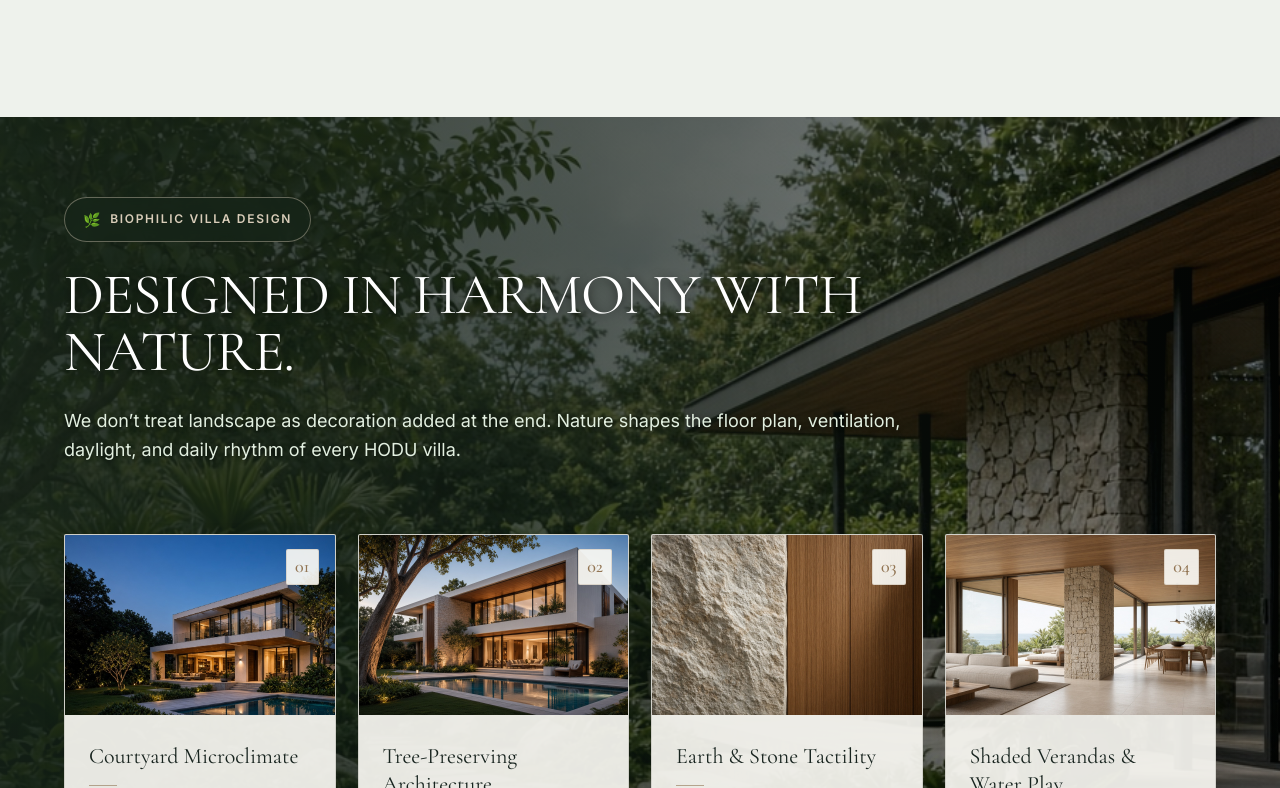
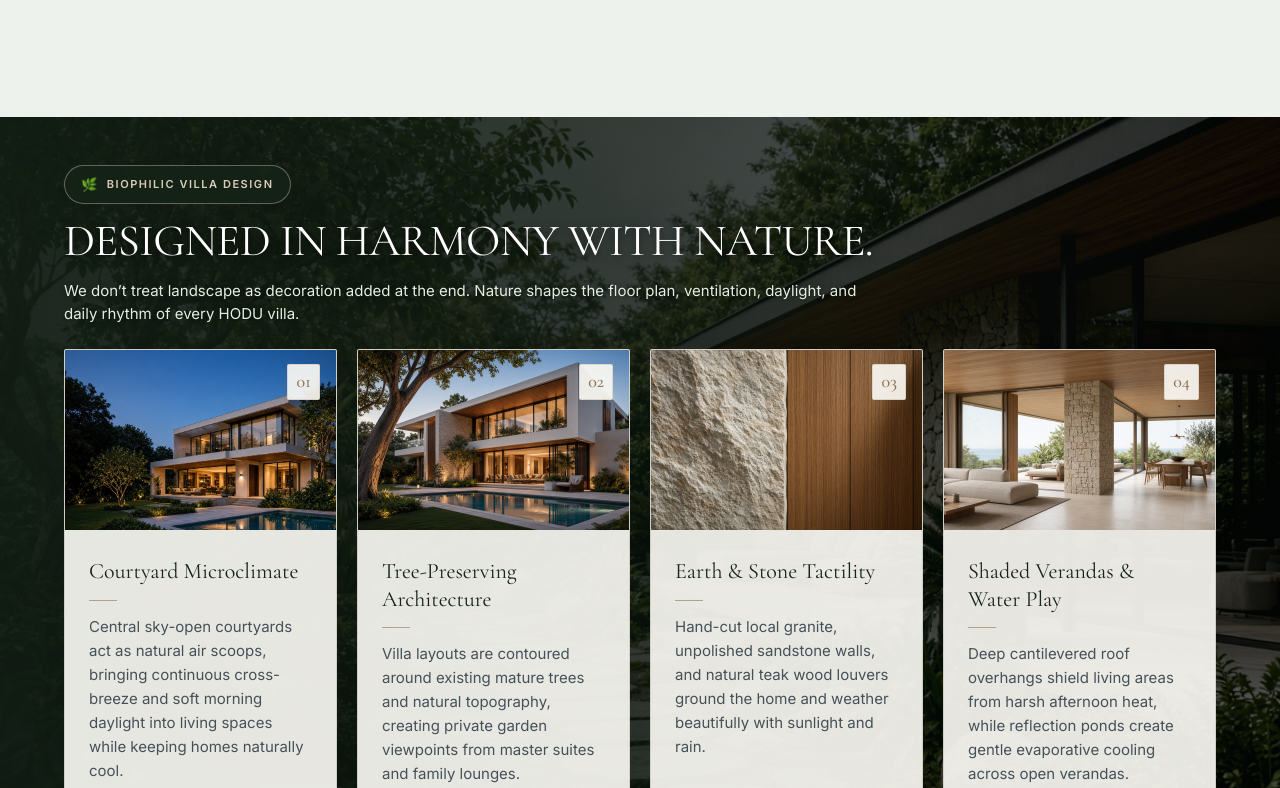
Before and after one commit to palingivinod/Hodu_Template, a React (Vite) app in the folder client/: page / in a window 1280 px wide. Shown: the part 2192-2980 px from the top of the page. Built offline with nearby package versions, Linux system fonts and the light colour scheme.

Commit message:
Set BIOPHILIC VILLA DESIGN section height to 60vh and decrease image brightness to 0.42

```diff
--- a/client/src/styles/global.css
+++ b/client/src/styles/global.css
@@ -692,8 +692,11 @@ body {
 .hodu-biophilic-section {
   position: relative;
   overflow: hidden;
-  padding: 80px 0;
-  background-color: #162419;
+  min-height: 60vh;
+  display: flex;
+  align-items: center;
+  padding: 3rem 0;
+  background-color: #121E15;
   color: #FFFFFF;
 }
 
@@ -712,7 +715,7 @@ body {
   object-fit: cover;
   object-position: center;
   opacity: 1;
-  filter: brightness(0.6) contrast(1.05) !important;
+  filter: brightness(0.42) contrast(1.1) !important;
 }
 
 .hodu-biophilic__bg-overlay {
@@ -720,10 +723,10 @@ body {
   inset: 0;
   background: linear-gradient(
     90deg,
-    rgba(22, 36, 25, 0.82) 0%,
-    rgba(22, 36, 25, 0.55) 45%,
-    rgba(22, 36, 25, 0.25) 75%,
-    rgba(22, 36, 25, 0.1) 100%
+    rgba(18, 30, 21, 0.88) 0%,
+    rgba(18, 30, 21, 0.6) 45%,
+    rgba(18, 30, 21, 0.3) 75%,
+    rgba(18, 30, 21, 0.15) 100%
   );
   z-index: 2;
 }
@@ -734,10 +737,11 @@ body {
   max-width: 1400px;
   margin: 0 auto;
   padding: 0 5vw;
+  width: 100%;
 }
 
 .hodu-biophilic__head {
-  margin-bottom: 70px;
+  margin-bottom: 24px;
   max-width: 900px;
 }
 
@@ -748,46 +752,46 @@ body {
   background-color: rgba(22, 36, 25, 0.75);
   border: 1px solid rgba(217, 205, 185, 0.4);
   border-radius: 999px;
-  padding: 10px 18px;
+  padding: 8px 16px;
   font-family: var(--font-sans);
-  font-size: 12px;
+  font-size: 11px;
   font-weight: 600;
   letter-spacing: 0.14em;
   text-transform: uppercase;
   color: #D9CDB9;
-  margin-bottom: 25px;
+  margin-bottom: 14px;
   backdrop-filter: blur(8px);
 }
 
 .hodu-biophilic-pill__icon {
-  font-size: 14px;
+  font-size: 13px;
 }
 
 .hodu-biophilic__heading {
   font-family: var(--font-serif);
-  font-size: clamp(42px, 4.5vw, 68px);
+  font-size: clamp(32px, 3.5vw, 52px);
   font-weight: 400;
-  line-height: 1.0;
+  line-height: 1.05;
   letter-spacing: -0.015em;
   color: #FFFFFF;
-  margin-bottom: 25px;
+  margin-bottom: 14px;
   max-width: 900px;
   text-shadow: 0 2px 10px rgba(0, 0, 0, 0.6);
 }
 
 .hodu-biophilic__desc {
   font-family: var(--font-sans);
-  font-size: 18px;
-  line-height: 1.6;
+  font-size: clamp(15px, 1.1vw, 17px);
+  line-height: 1.55;
   color: #E2EFE0;
-  max-width: 850px;
+  max-width: 820px;
   text-shadow: 0 1px 4px rgba(0, 0, 0, 0.5);
 }
 
 .hodu-biophilic__grid {
   display: grid;
   grid-template-columns: repeat(4, 1fr);
-  gap: 22px;
+  gap: 20px;
 }
 
 .hodu-biophilic-card {
```
